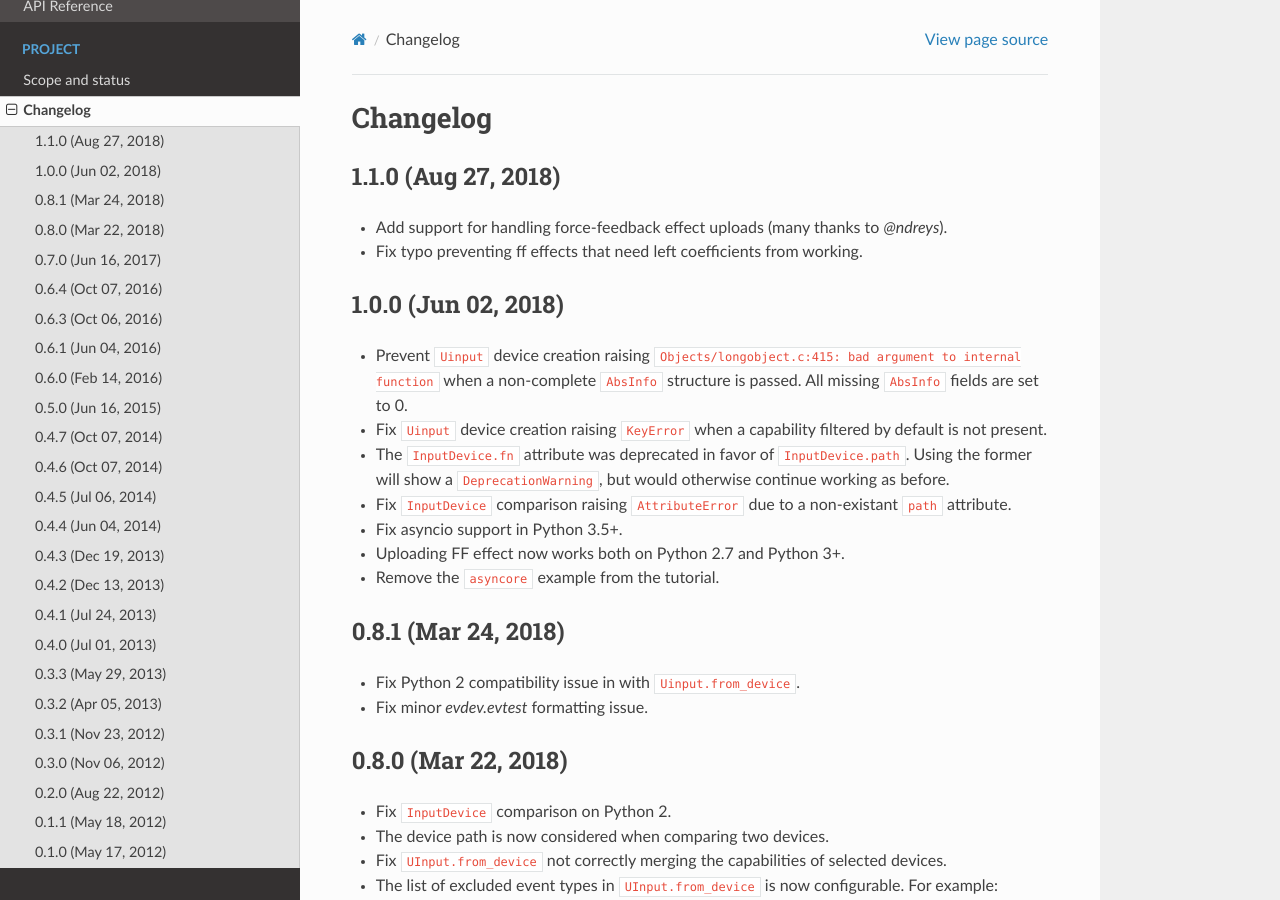
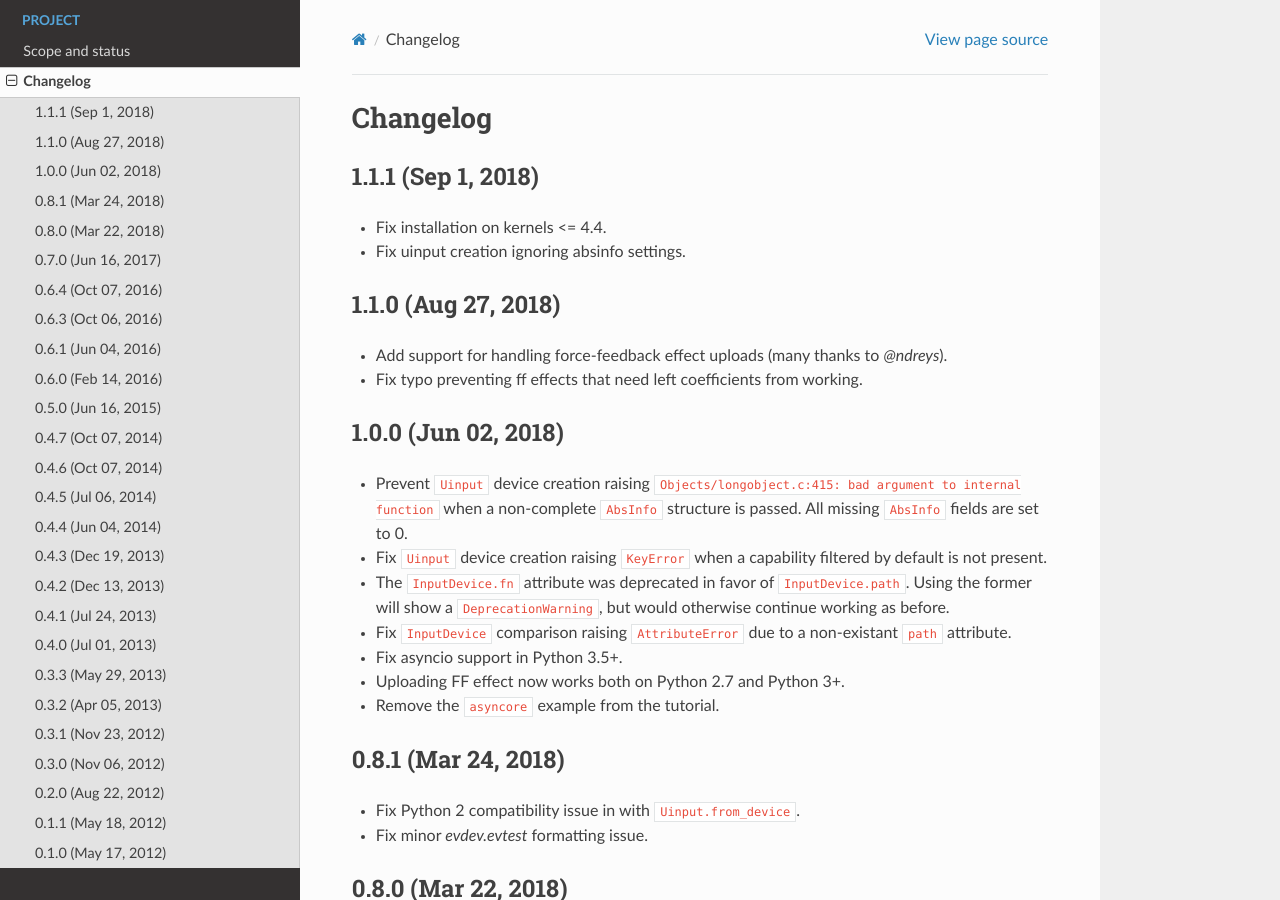
Before and after one commit to gvalkov/python-evdev, a Sphinx documentation site: the page built from docs/changelog.rst, in a window 1280 px wide and 900 px high. Built offline with Sphinx 7.4.7 and the Read the Docs theme 2.0.0, drawn with Linux system fonts in a browser that asks for light colours.

Commit message:
Bump version: 1.1.0 -> 1.1.1

```diff
--- a/docs/changelog.rst
+++ b/docs/changelog.rst
@@ -1,5 +1,13 @@
 Changelog
 ---------
+
+1.1.1 (Sep 1, 2018)
+====================
+
+- Fix installation on kernels <= 4.4.
+
+- Fix uinput creation ignoring absinfo settings.
+
 
 1.1.0 (Aug 27, 2018)
 ====================
--- a/docs/conf.py
+++ b/docs/conf.py
@@ -60,7 +60,7 @@
 # built documents.
 #
 # The full version, including alpha/beta/rc tags.
-release = '1.1.0'
+release = '1.1.1'
 
 # The short X.Y version.
 version = release
--- a/setup.cfg
+++ b/setup.cfg
@@ -1,5 +1,5 @@
 [bumpversion]
-current_version = 1.1.0
+current_version = 1.1.1
 message = Bump version: {current_version} -> {new_version}
 commit = True
 tag = True
--- a/setup.py
+++ b/setup.py
@@ -44,7 +44,7 @@
 #-----------------------------------------------------------------------------
 kw = {
     'name':                 'evdev',
-    'version':              '1.1.0',
+    'version':              '1.1.1',
 
     'description':          'Bindings to the Linux input handling subsystem',
     'long_description':     open(pjoin(here, 'README.rst')).read(),
```
